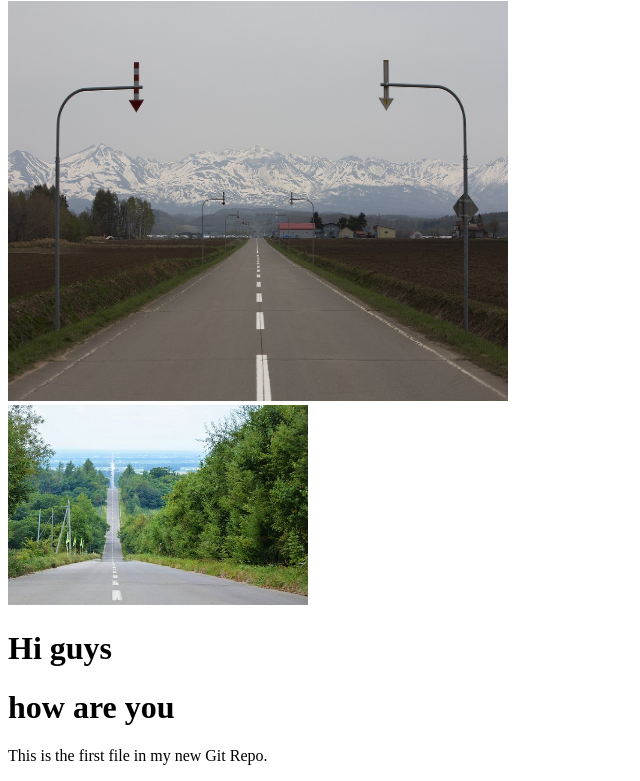
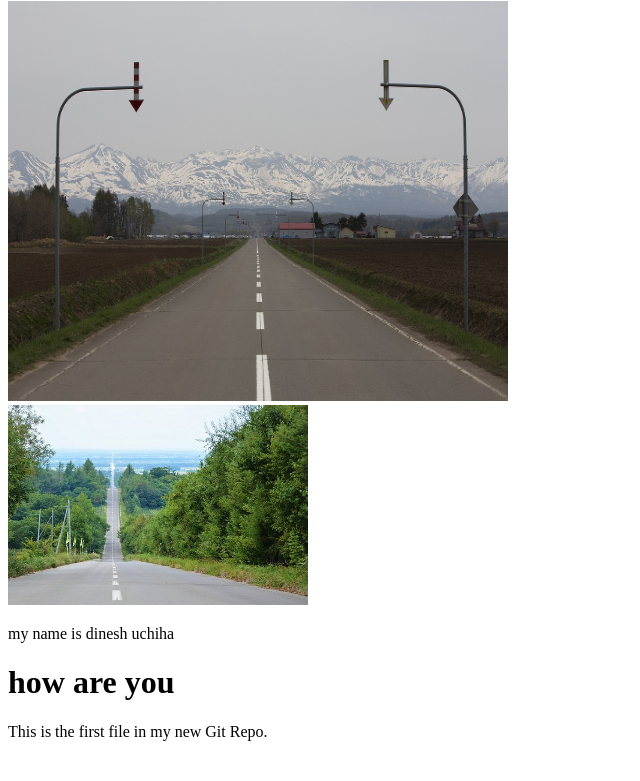
Before and after one commit to DineshThanthoni/Git-practicing, a plain HTML site: page index.html in a window 1280 px wide. Shown: the part 79-860 px from the top of the page, without its empty margins (0-640 px from the left). After the commit the page ends 836 px from the top, so only its background shows below. Drawn offline with Linux system fonts and the light colour scheme; files whose address does not match are found by name.

Commit message:
Added new lines in hello world

```diff
--- a/index.html
+++ b/index.html
@@ -8,7 +8,7 @@
 <h1>Hello world!</h1>
 <div><img src="C:\Users\Parthiban Thanthoni\OneDrive\Desktop\m12web\images\image26.jpg" alt="japan image" style="height: 400px; width: 500px ;"> </div>
 <div><img src="image28.jpg" alt="japan images" style="height: 200px;width: 300px;"></div>
-<h1>Hi guys</h1>
+<p>my name is dinesh uchiha</p>
 <h1>how are you</h1>
 <p>This is the first file in my new Git Repo.</p>
 
```
